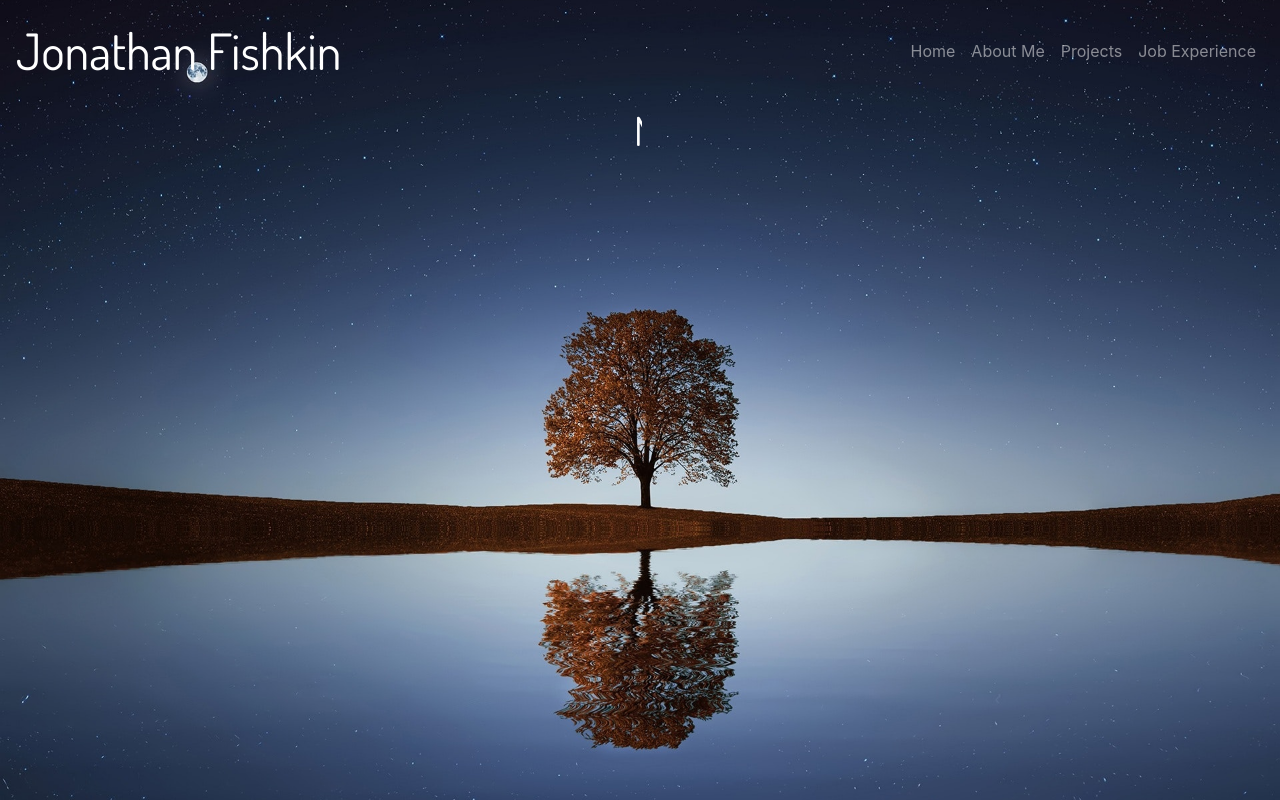
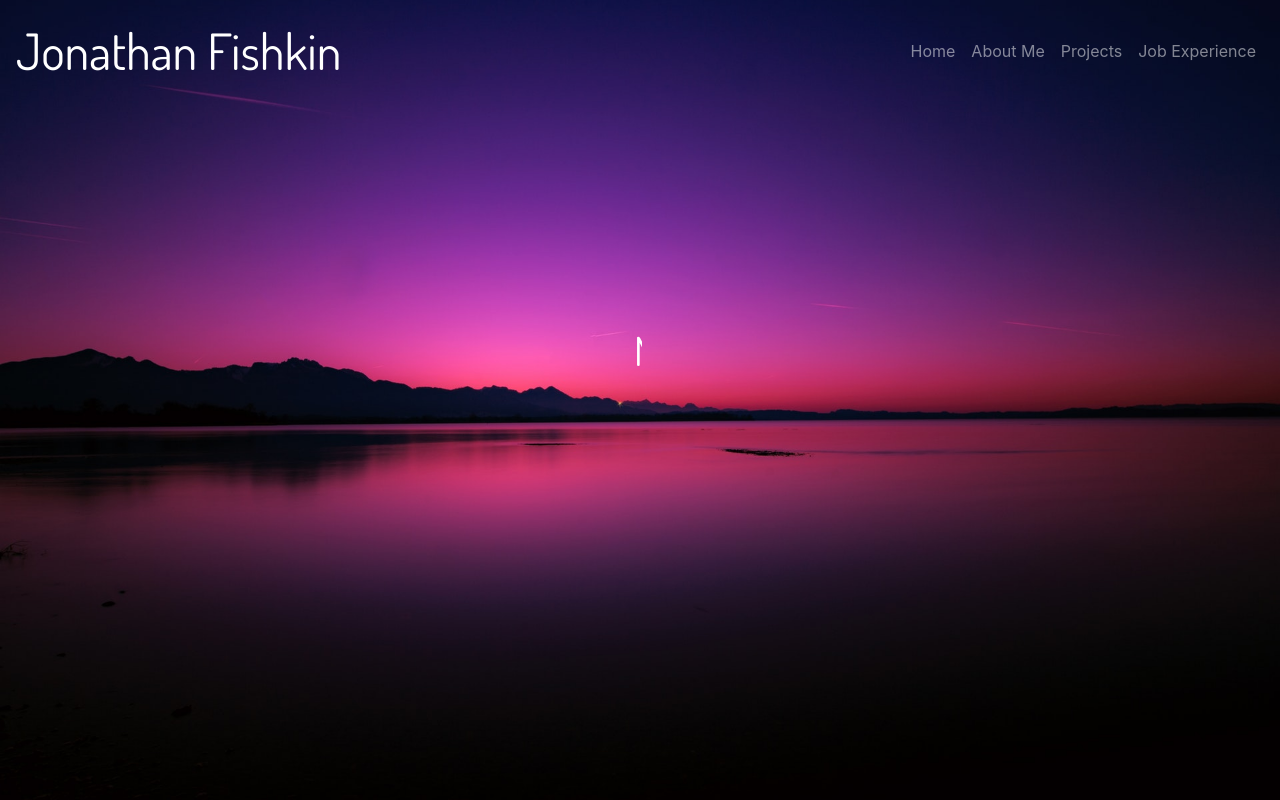
Before and after one commit to TheFish1996/MyPersonalWebsite, a React (Create React App) app in the folder FrontEnd/: page / in a window 1280 px wide. Built offline with nearby package versions, Linux system fonts and the light colour scheme; no server answers.

Commit message:
added news api calls and updated website scaling

```diff
--- a/FrontEnd/src/components/Home.js
+++ b/FrontEnd/src/components/Home.js
@@ -3,6 +3,7 @@ import React, { useState, useEffect } from 'react';
 import ReactDOM from 'react-dom';
 import NavBar from './Navbar'
 import {Fade, Container, Row, Col} from 'reactstrap'
+import {getAllNews} from '../config/data'
 
 const video = require("../img/mainTheme.mp4")
 let wordsArray = ["React", "Redux", "Node.js"];
@@ -12,6 +13,7 @@ function Home(props){
   const [cyclingName, setCyclingName] = useState(wordsArray[0]) //sets the cycling name
   const [counter, setCounter] = useState(1)                     //sets the counter to 1 because cycling name is 0
   const [updating, setUpdating] = useState(true)                //updating status of cyclerm by default true so we can move forward
+  const [newsData, setNewsData] = useState([])
 
    function nameChange(){                   //function for when the name needs to change
      if(counter === 3){                     //if the counter is equal to 3 we will set it back to 1 and then se the cycling name back to 0
@@ -36,6 +38,14 @@ function Home(props){
     }
    })
 
+   useEffect(() => {
+      const response = async () => {
+        let result = await getAllNews();
+        setNewsData(result.articles)
+      }
+      response();
+   }, [])
+
   return (
     <div>
       <NavBar />
--- /dev/null
+++ b/FrontEnd/src/config/data.js
@@ -0,0 +1,14 @@
+const api_key = 'f148816720704422b3d852d243a0292b';
+async function getAllNews() {
+    try {
+        let response = await fetch(`https://newsapi.org/v2/top-headlines?country=us&apiKey=${api_key}`) //gets data from news website
+        let responseJson = await response.json()
+        return responseJson
+    } catch (error) {
+        console.log(error)
+    }
+}
+
+export {
+    getAllNews
+}
--- a/FrontEnd/src/styles/App.css
+++ b/FrontEnd/src/styles/App.css
@@ -1,5 +1,5 @@
 body{
-  background: url('../img/tree.jpg') no-repeat center center fixed;
+  background: url('../img/dawn.jpg') no-repeat center center fixed;
   background-size: cover;
 }
 
@@ -18,15 +18,14 @@ body{
 }
 
 .homePageAnimation{
-  margin-left: auto;
-  margin-right: auto;
-  margin-top: 100px;
-  margin-bottom: auto;
   width: 230px;
   font-size: 40px;
   font-family: 'Dosis', sans-serif;
   text-align: center;
   color: white;
+  margin-left: auto;
+  margin-right: auto;
+  margin-top: 40vh;
 }
 
 .frontpageTextAnimation {
```
Also changed, not shown: FrontEnd/src/img/dawn.jpg (added).
